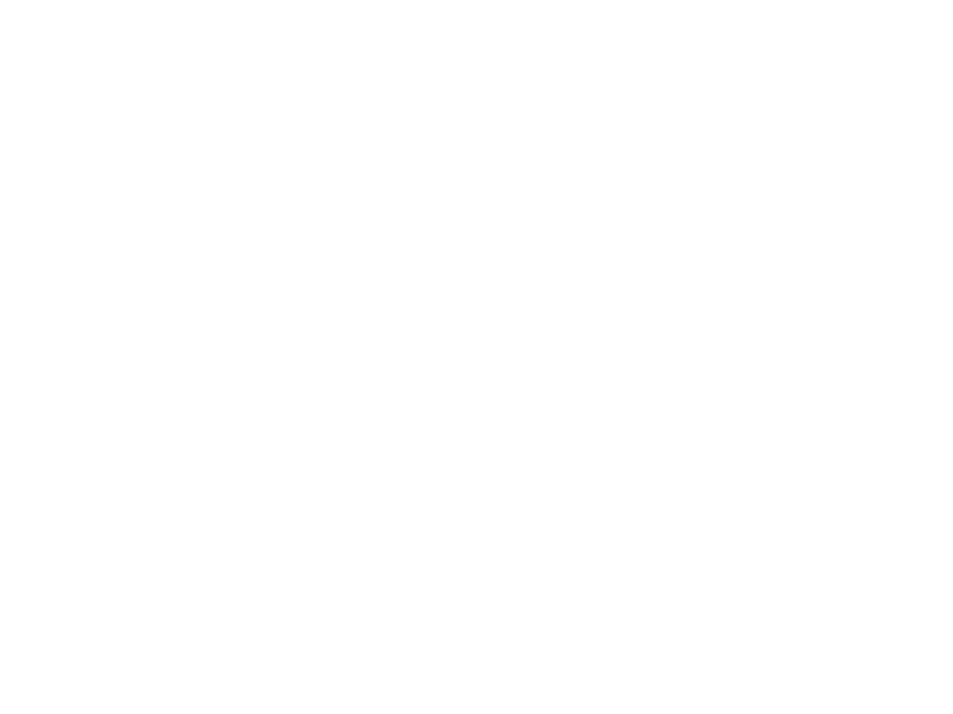
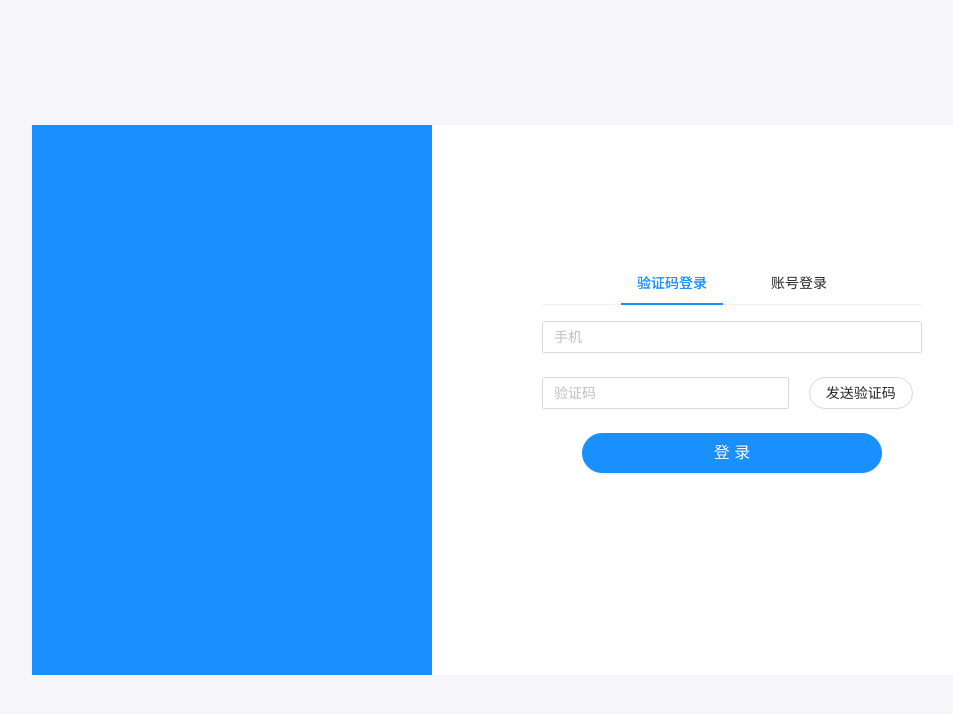
Before and after one commit to jiangzetian/Drawer, a Vue app: page /login in a window 1280 px wide. Before the commit this address had no page. Shown: the top 714 px of the page, without its empty margins (108-1061 px from the left). Built offline with nearby package versions, Linux system fonts and the light colour scheme.

Commit message:
功能实现

```diff
--- a/src/components/DynamicTags/index.vue
+++ b/src/components/DynamicTags/index.vue
@@ -21,7 +21,7 @@
 </template>
 
 <script lang="ts">
-    import {defineComponent} from 'vue'
+    import {defineComponent} from 'vue';
     import {PlusOutlined} from '@ant-design/icons-vue';
     import dynamicTags from './js/index';
     export default defineComponent({
--- a/src/router/index.ts
+++ b/src/router/index.ts
@@ -53,6 +53,26 @@ const routes: Array<RouteRecordRaw> = [
           menuShow:true,
         },
         component: () => import('@/views/List/detail.vue'),
+      },
+      {
+        path: 'add-things',
+        name: 'AddThings',
+        meta:{
+          title: '添加物品',
+          layout:true,
+          menuShow:true,
+        },
+        component: () => import('@/views/List/addThings.vue'),
+      },
+      {
+        path: 'detail-things',
+        name: 'DetailThings',
+        meta:{
+          title: '查看物品',
+          layout:true,
+          menuShow:true,
+        },
+        component: () => import('@/views/List/detailThings.vue'),
       }
     ]
   },
@@ -75,7 +95,19 @@ const routes: Array<RouteRecordRaw> = [
       menuShow:true,
     },
     component: () => import('@/views/About/index.vue'),
-  }
+  },
+  {
+    path: '/login',
+    name: 'Login',
+    meta:{
+      title: '登录',
+      //是否显示在layout布局之内
+      layout:false,
+      //是否显示在导航条
+      menuShow:false,
+    },
+    component: () => import('@/views/Login/index.vue'),
+  },
 ];
 
 const router = createRouter({
--- a/src/views/About/index.vue
+++ b/src/views/About/index.vue
@@ -1,10 +1,27 @@
 <template>
   <div class="about">
-    <a-row type="flex" justify="center" align="middle" :gutter="20">
+    <a-row type="flex" justify="center" :gutter="40">
       <a-col :span="12">
         <a-tabs default-active-key="1" tab-position="left">
           <a-tab-pane key="1" tab="个人资料：">
-            Content of Tab 1 ...
+            <a-form  :wrapperCol="{span:20}">
+              <a-form-item label="昵称：">
+                <a-input/>
+              </a-form-item>
+              <a-form-item label="性别：">
+                <a-input/>
+              </a-form-item>
+              <a-form-item label="出生：">
+                <a-input/>
+              </a-form-item>
+              <a-form-item>
+                <a-row type="flex" justify="center" :gutter="20">
+                  <a-col :span="12">
+                    <a-button block type="primary">保存</a-button>
+                  </a-col>
+                </a-row>
+              </a-form-item>
+            </a-form>
           </a-tab-pane>
           <a-tab-pane key="2" tab="账号设置：">
             Content of Tab 2 ...
@@ -15,7 +32,7 @@
         </a-tabs>
       </a-col>
       <a-col :span="4">
-        <p>头像：</p>
+        <p>头像(点击更换)：</p>
         <a-upload
                 name="avatar"
                 list-type="picture-card"
--- a/src/views/Home/index.vue
+++ b/src/views/Home/index.vue
@@ -1,7 +1,6 @@
 <template>
   <div class="home">
     <section style="width: 50%">
-      <DynamicUpload :fileList="[{uid:1111,url:'https://via.placeholder.com/150?text=1'},{uid:1112,url:'https://via.placeholder.com/150?text=2'}]" @change="changeUpload"/>
     </section>
   </div>
 </template>
@@ -9,11 +8,9 @@
 <script lang="ts">
   import {ref} from 'vue';
   import {HomeOutlined} from '@ant-design/icons-vue';
-  import DynamicUpload from '@/components/DynamicUpload/index.vue'
 
   export default {
     components: {
-      DynamicUpload
     },
     setup(){
       const search = ref('');
--- /dev/null
+++ b/src/views/List/addThings.vue
@@ -0,0 +1,39 @@
+<template>
+    <!--操作-->
+    <a-row class="listHeader" type="flex" justify="end" align="middle">
+        <a-row class="Btn-row">
+            <a-button type="primary" @click="navToDetailTings">返回收纳区</a-button>
+        </a-row>
+    </a-row>
+    <a-row type="flex" justify="center">
+        <a-col :sm="24" :md="10">
+            <a-divider orientation="left">
+                添加物品
+            </a-divider>
+        </a-col>
+    </a-row>
+</template>
+
+<script>
+    import {useRouter} from "vue-router";
+    import {defineComponent} from "vue";
+
+    export default defineComponent({
+        setup(){
+            const router = useRouter();
+
+            //跳转
+            const navToDetailTings = ()=>{
+                router.push({path:'/list/detail'})
+            }
+
+            return{
+                navToDetailTings
+            }
+        }
+    })
+</script>
+
+<style scoped>
+
+</style>
--- a/src/views/List/detail.vue
+++ b/src/views/List/detail.vue
@@ -1,12 +1,75 @@
 <template>
-    <h1>详情</h1>
+    <!--操作-->
+    <a-row class="listHeader" type="flex" justify="space-between" align="middle">
+        <a-button type="primary" @click="navToAddTings">添加物品</a-button>
+        <a-button type="primary" @click="navToshow">返回列表</a-button>
+    </a-row>
+    <!--列表-->
+    <a-list  :grid="{ gutter: 20, xs: 1, sm: 2, md: 3, lg: 4 }"  :data-source="listData">
+        <template #renderItem="{ item, index }">
+            <a-list-item>
+                <a-card hoverable size="small"  :title="item.title+index">
+                    <template #extra><router-link :to="{path:'/list/detail-things',query:{tid:1}}">查看</router-link></template>
+                    <a-descriptions :column="1" size="small">
+                        <a-descriptions-item label="">
+                            这是这个仓库的描述内容大概15个字
+                        </a-descriptions-item>
+                        <a-descriptions-item label="编号">
+                            1810000000
+                        </a-descriptions-item>
+                        <a-descriptions-item label="标签">
+                            <a-tag color="blue">夏季衣物</a-tag>
+                            <a-tag color="blue">床上用品</a-tag>
+                        </a-descriptions-item>
+                        <a-descriptions-item label="时间">
+                            2021-01-01
+                        </a-descriptions-item>
+                    </a-descriptions>
+                </a-card>
+            </a-list-item>
+        </template>
+    </a-list>
+    <!--分页-->
+    <a-row type="flex" justify="center" align="middle">
+        <a-pagination :current="1" :total="50" show-less-items />
+    </a-row>
 </template>
 
 <script lang="ts">
-    export default {
-    }
+    import {defineComponent,ref} from 'vue'
+    import {useRouter} from "vue-router";
+    export default defineComponent({
+        setup(){
+            //路由
+            const router = useRouter();
+            //列表
+            const listData = ref([
+                {
+                    title: '物品',
+                },
+                {
+                    title: '物品',
+                },
+            ]);
+            //跳转
+            const navToshow = ()=>{
+                router.push({path:'/list/show'})
+            }
+            //添加物品
+            const navToAddTings = ()=>{
+                router.push({path:'/list/add-things'})
+            }
+            return {
+                listData,
+                navToshow,
+                navToAddTings,
+            }
+        }
+    })
 </script>
 
 <style lang="scss" scoped>
-
+    .listHeader{
+        margin:0 0 20px 0;
+    }
 </style>
--- /dev/null
+++ b/src/views/List/detailThings.vue
@@ -0,0 +1,15 @@
+<template>
+    <div>
+        查看物品
+    </div>
+</template>
+
+<script>
+    export default {
+        name: "detailThings"
+    }
+</script>
+
+<style scoped>
+
+</style>
--- a/src/views/List/show.vue
+++ b/src/views/List/show.vue
@@ -1,7 +1,10 @@
 <template>
     <!--操作-->
-    <a-row class="listHeader" type="flex" justify="space-between" align="middle">
-        <a-row class="select-row">
+    <a-row class="listHeader" type="flex" justify="start" align="middle" :gutter="20" >
+        <a-col class="Btn-row">
+            <a-button type="primary" @click="navToAdd">添加收纳区</a-button>
+        </a-col>
+        <a-col class="select-row">
             <a-dropdown>
                 <template #overlay>
                     <a-menu>
@@ -11,10 +14,7 @@
                 </template>
                 <a-button style="margin-left: 8px"> 房子一 <DownOutlined /> </a-button>
             </a-dropdown>
-        </a-row>
-        <a-row class="Btn-row">
-            <a-button type="primary" @click="navToAdd">添加收纳区</a-button>
-        </a-row>
+        </a-col>
     </a-row>
     <!--列表-->
     <a-list  :grid="{ gutter: 20, xs: 1, sm: 2, md: 3, lg: 4 }"  :data-source="listData">
--- /dev/null
+++ b/src/views/Login/index.vue
@@ -0,0 +1,82 @@
+<template>
+    <a-row class="layout" type="flex" justify="center" align="middle">
+        <div class="loginCard">
+            <div class="loginImg"></div>
+            <div class="loginInput">
+                <a-tabs class="tabs">
+                    <a-tab-pane key="1" tab="验证码登录">
+                        <a-form :wrapperCol="{span:24}">
+                            <a-form-item>
+                                <a-input placeholder="手机"/>
+                            </a-form-item>
+                            <a-form-item>
+                                <a-row type="flex" align="middle"  :gutter="20">
+                                    <a-col :span="16"><a-input placeholder="验证码"/></a-col>
+                                    <a-col :span="7"><a-button shape="round">发送验证码</a-button></a-col>
+                                </a-row>
+                            </a-form-item>
+                            <a-row type="flex" justify="center" :gutter="20">
+                                <a-button shape="round" type="primary" size="large" style="width:300px;">登录</a-button>
+                            </a-row>
+                        </a-form>
+                    </a-tab-pane>
+                    <a-tab-pane key="2" tab="账号登录">
+                        <a-form :wrapperCol="{span:24}">
+                            <a-form-item>
+                                <a-input placeholder="账号"/>
+                            </a-form-item>
+                            <a-form-item>
+                                <a-input placeholder="密码"/>
+                            </a-form-item>
+                            <a-row type="flex" justify="center" :gutter="20">
+                                <a-button shape="round" type="primary" size="large" style="width: 300px;">登录</a-button>
+                            </a-row>
+                        </a-form>
+                    </a-tab-pane>
+                </a-tabs>
+            </div>
+        </div>
+    </a-row>
+</template>
+
+<script lang="ts">
+    export default {
+        name: "index"
+    }
+</script>
+
+<style lang="scss" scoped>
+    .layout{
+        width: 100%;
+        height: 100%;
+        background: #F5F5FA;
+        .loginCard{
+            background: #fff;
+            width: 100%;
+            height: 100%;
+            max-width: 1000px;
+            max-height: 550px;
+            display: flex;
+            justify-content: space-between;
+        }
+        .loginImg{
+            background: #1890FF;
+            width: 40%;
+        }
+        .loginInput{
+            width: 60%;
+            display: flex;
+            justify-content: center;
+            align-items: center;
+        }
+        .tabs{
+            width: 100%;
+            height: 280px;
+            max-width: 380px;
+        }
+    }
+    ::v-deep .ant-tabs-nav-scroll{
+        display: flex;
+        justify-content: center;
+    }
+</style>
```
Also changed, not shown: src/views/List/add.vue (+30 -11 lines).
